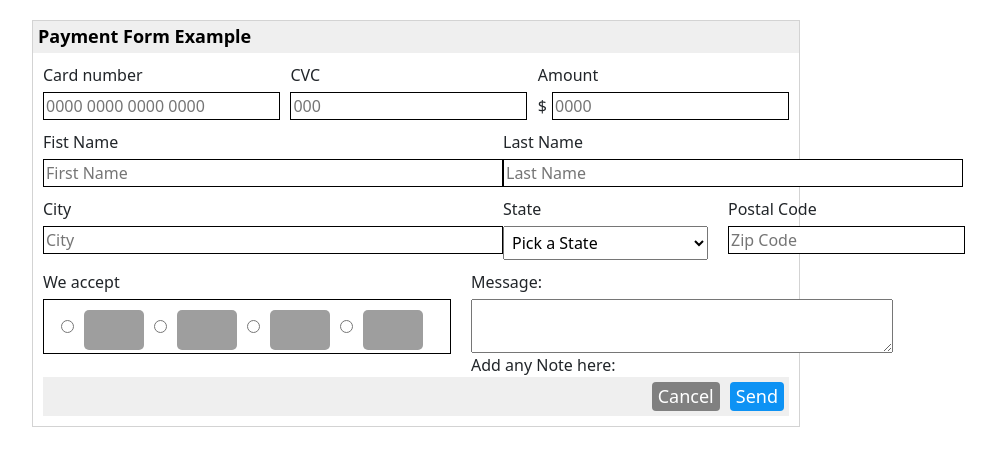
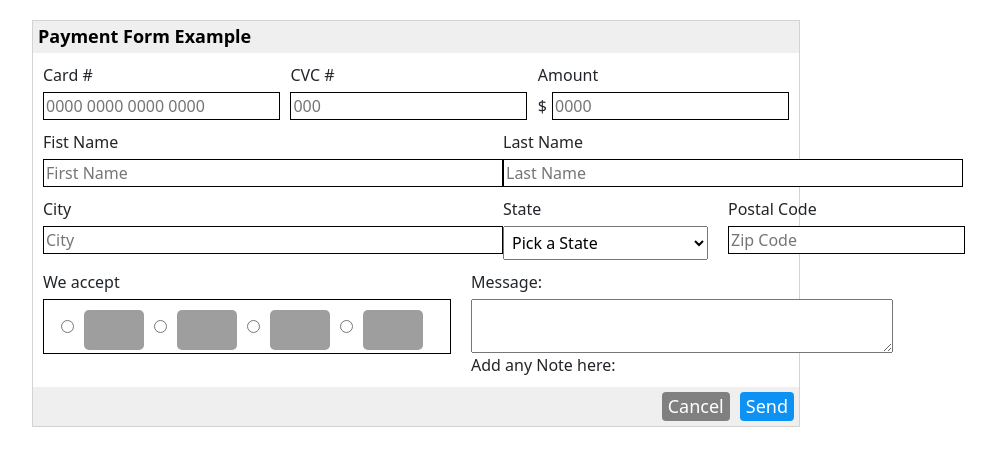
Before and after one commit to Med-lemin/Form-project, a plain HTML site: page index.html in a window 1280 px wide. Shown: the whole page, without its empty margins (224-1220 px from the left). Drawn offline with nearby package versions, Linux system fonts and the light colour scheme; grey boxes are pictures that could not be loaded.

Commit message:
last version

```diff
--- a/index.html
+++ b/index.html
@@ -19,11 +19,11 @@
         <div class="body">
             <div class="form-group">
                 <div class="card-form">
-                    <label style="margin-bottom: 5px;">Card number</label>
+                    <label style="margin-bottom: 5px;">Card #</label>
                     <input type="Number" placeholder="0000 0000 0000 0000" required>
                 </div>
                 <div class="card-form">
-                    <label style="margin-bottom: 5px;" for="CVC">CVC</label>
+                    <label style="margin-bottom: 5px;" for="CVC">CVC #</label>
                     <input type="password" placeholder="000">
                 </div>
                 <div class="card-form">
@@ -96,11 +96,12 @@
                     </em>
                 </div>
             </div>
-            <div class="footer header-footer">
-                <button class="reset" type="reset">Cancel</button>
-                <button id="send" type="submit"> Send</button>
-            </div>
         </div>
+        <div class="footer header-footer">
+            <button class="reset" type="reset">Cancel</button>
+            <button id="send" type="submit"> Send</button>
+        </div>
+
         <script src="https://cdn.jsdelivr.net/npm/bootstrap@5.3.3/dist/js/bootstrap.bundle.min.js"
             integrity="sha384-YvpcrYf0tY3lHB60NNkmXc5s9fDVZLESaAA55NDzOxhy9GkcIdslK1eN7N6jIeHz"
             crossorigin="anonymous"></script>
--- a/styles.css
+++ b/styles.css
@@ -73,8 +73,6 @@ button {
   margin: 3px;
   border: none;
   border-radius: 4px;
-  font-weight: lighter;
-  font-size: medium;
 }
 #send {
   background-color: #0d92f4;
```
